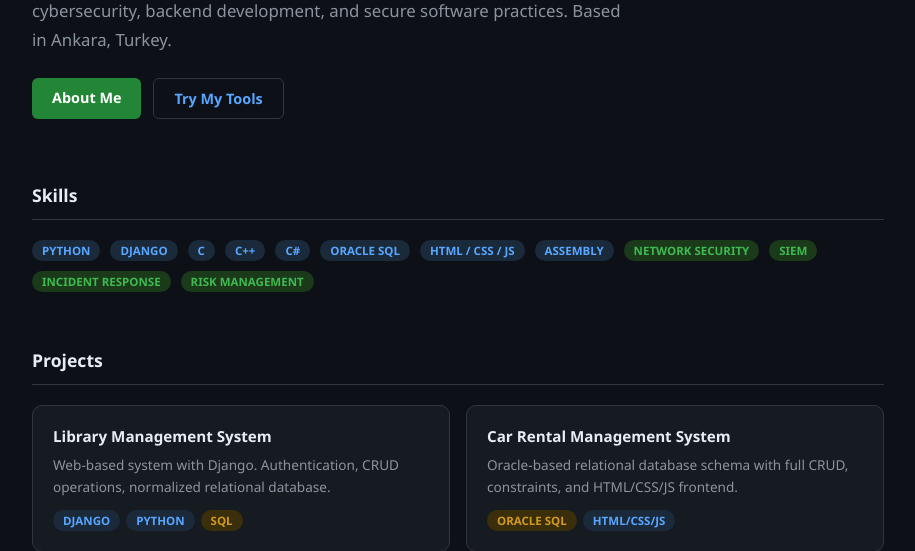
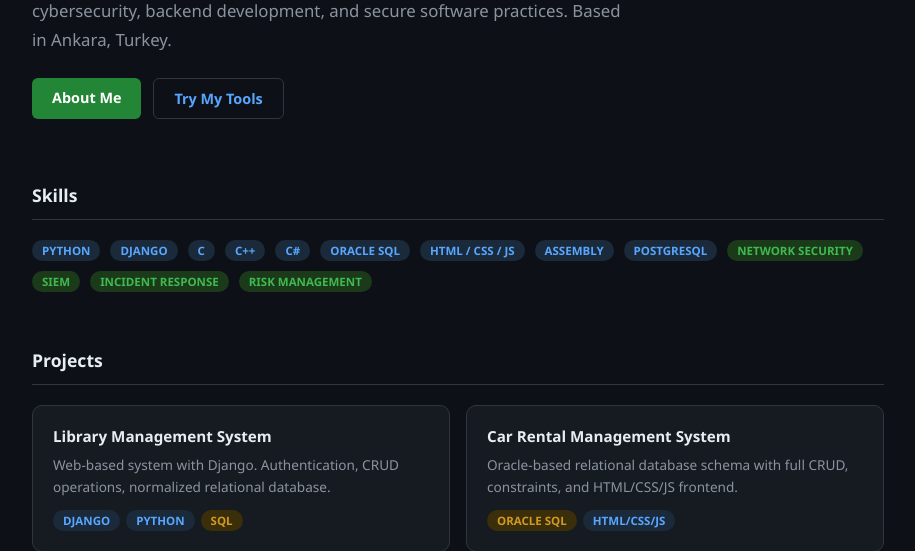
Before and after one commit to emrahustundag/eussec, a Django app: page / in a window 1280 px wide. Shown: the part 310-861 px from the top of the page, without its empty margins (182-1097 px from the left). Run offline with Django 5.2, Linux system fonts and the light colour scheme.

Commit message:
add PostgreSQL to skills

```diff
--- a/checker/templates/checker/home.html
+++ b/checker/templates/checker/home.html
@@ -73,6 +73,7 @@
         <span class="badge badge-blue">Oracle SQL</span>
         <span class="badge badge-blue">HTML / CSS / JS</span>
         <span class="badge badge-blue">Assembly</span>
+        <span class="badge badge-blue">PostgreSQL</span>
         <span class="badge badge-green">Network Security</span>
         <span class="badge badge-green">SIEM</span>
         <span class="badge badge-green">Incident Response</span>
```
